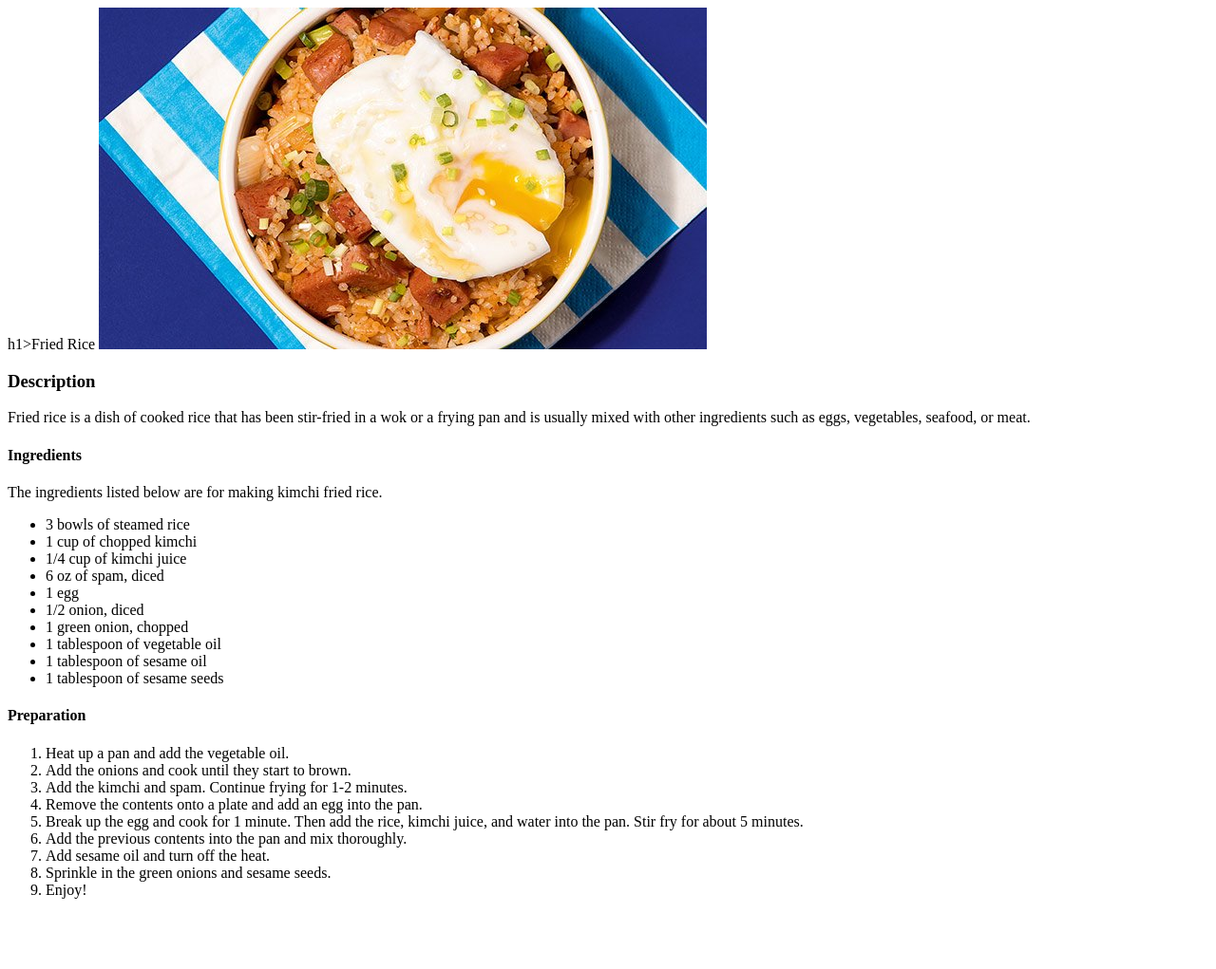
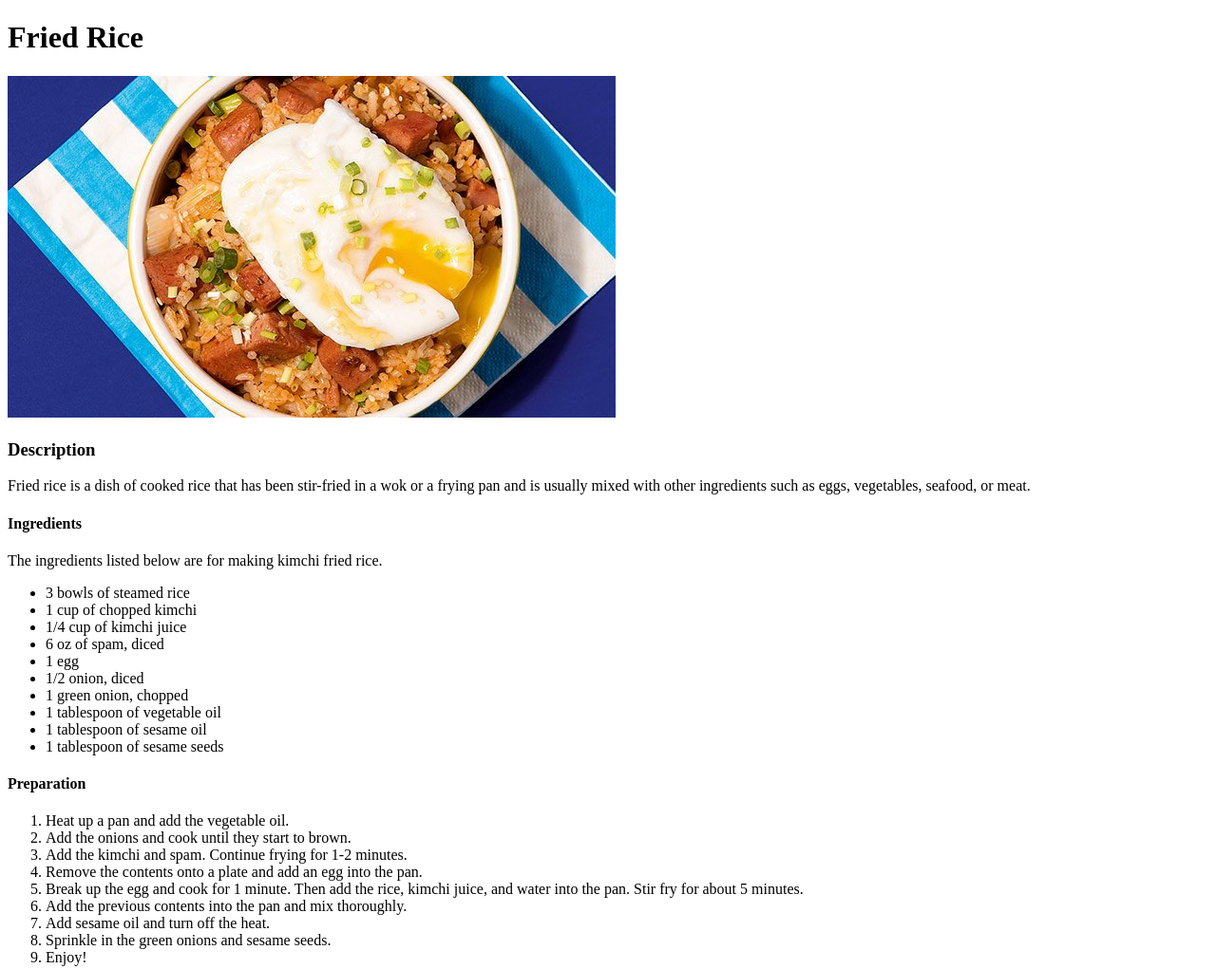
Before and after one commit to DavidJu11/odin-recipes, a plain HTML site: page recipes/friedrice.html in a window 1280 px wide. Shown: the whole page at 95% size. Before the commit the page ends 963 px from the top, so only its background shows below. Drawn offline with Linux system fonts and the light colour scheme.

Commit message:
recipes/friedrice.html

```diff
--- a/recipes/friedrice.html
+++ b/recipes/friedrice.html
@@ -3,7 +3,7 @@
     <head>
     </head>
     <body>
-        h1>Fried Rice</h1>
+        <h1>Fried Rice</h1>
         <img src="../images/friedrice.jpg" alt="Fried Rice">
         <h3>Description</h3>
         <p> Fried rice is a dish of cooked rice that has been stir-fried in a wok or a frying pan and is usually mixed with other ingredients such as eggs,
```
Also changed, not shown: images/aeropresscoffee.jpg (added).
